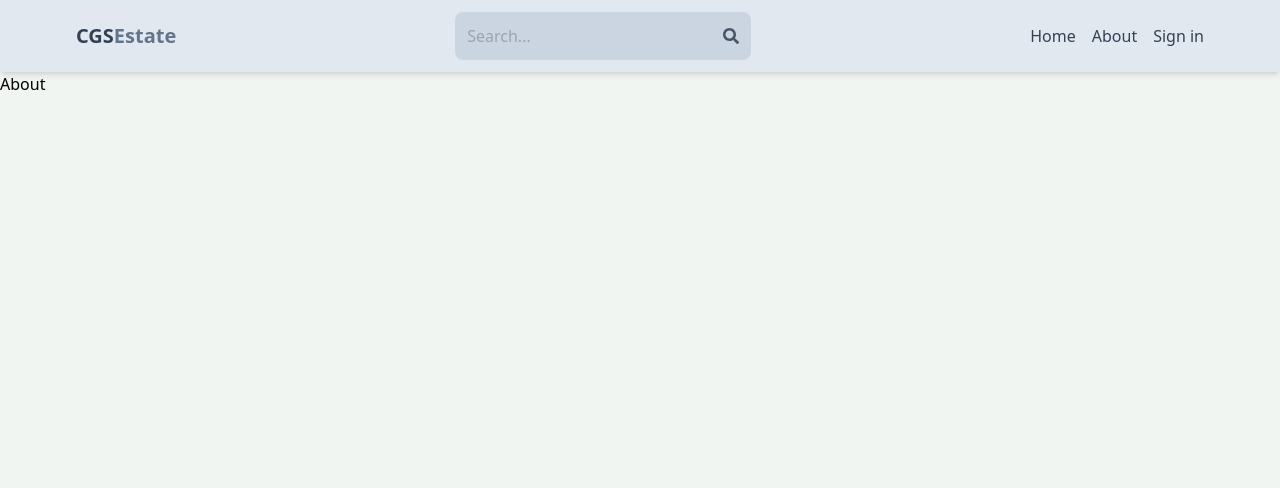
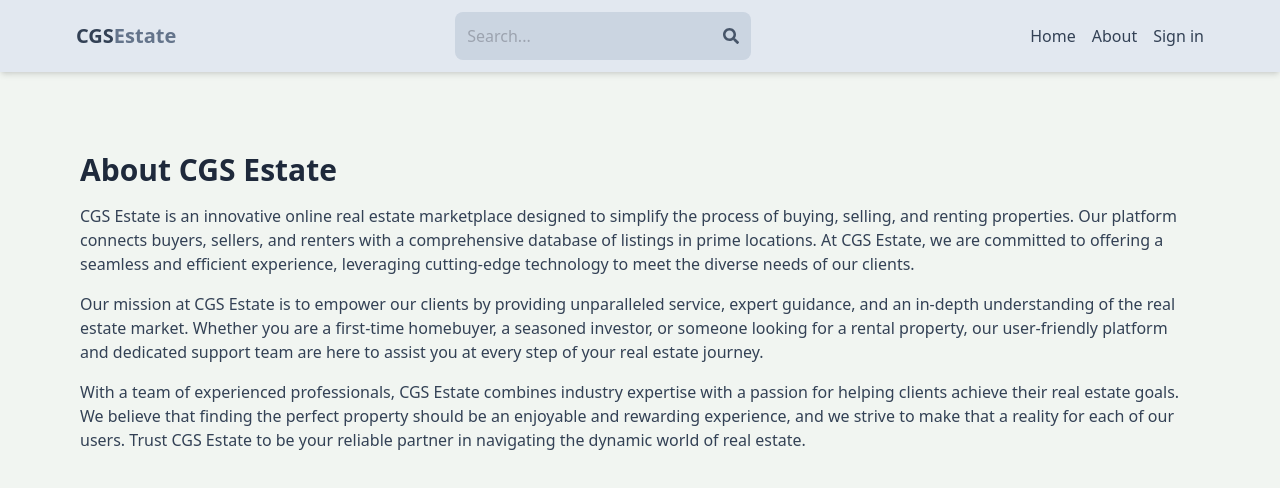
Before and after one commit to ChamathGeethanjana/mern-real-estate, a React (Vite) app in the folder client/: page /about in a window 1280 px wide. Shown: the top 488 px of the page. Built offline with nearby package versions, Linux system fonts and the light colour scheme; no server answers.

Commit message:
complete about page

```diff
--- a/client/src/pages/About.jsx
+++ b/client/src/pages/About.jsx
@@ -1,5 +1,35 @@
 import React from "react";
 
 export default function About() {
-  return <div>About</div>;
+  return (
+    <div className="py-20 px-4 max-w-6xl mx-auto ">
+      <h1 className="text-3xl font-bold mb-4 text-slate-800">
+        About CGS Estate
+      </h1>
+      <p className="mb-4 text-slate-700">
+        CGS Estate is an innovative online real estate marketplace designed to
+        simplify the process of buying, selling, and renting properties. Our
+        platform connects buyers, sellers, and renters with a comprehensive
+        database of listings in prime locations. At CGS Estate, we are committed
+        to offering a seamless and efficient experience, leveraging cutting-edge
+        technology to meet the diverse needs of our clients.
+      </p>
+      <p className="mb-4 text-slate-700">
+        Our mission at CGS Estate is to empower our clients by providing
+        unparalleled service, expert guidance, and an in-depth understanding of
+        the real estate market. Whether you are a first-time homebuyer, a
+        seasoned investor, or someone looking for a rental property, our
+        user-friendly platform and dedicated support team are here to assist you
+        at every step of your real estate journey.
+      </p>
+      <p className="mb-4 text-slate-700">
+        With a team of experienced professionals, CGS Estate combines industry
+        expertise with a passion for helping clients achieve their real estate
+        goals. We believe that finding the perfect property should be an
+        enjoyable and rewarding experience, and we strive to make that a reality
+        for each of our users. Trust CGS Estate to be your reliable partner in
+        navigating the dynamic world of real estate.
+      </p>
+    </div>
+  );
 }
```
